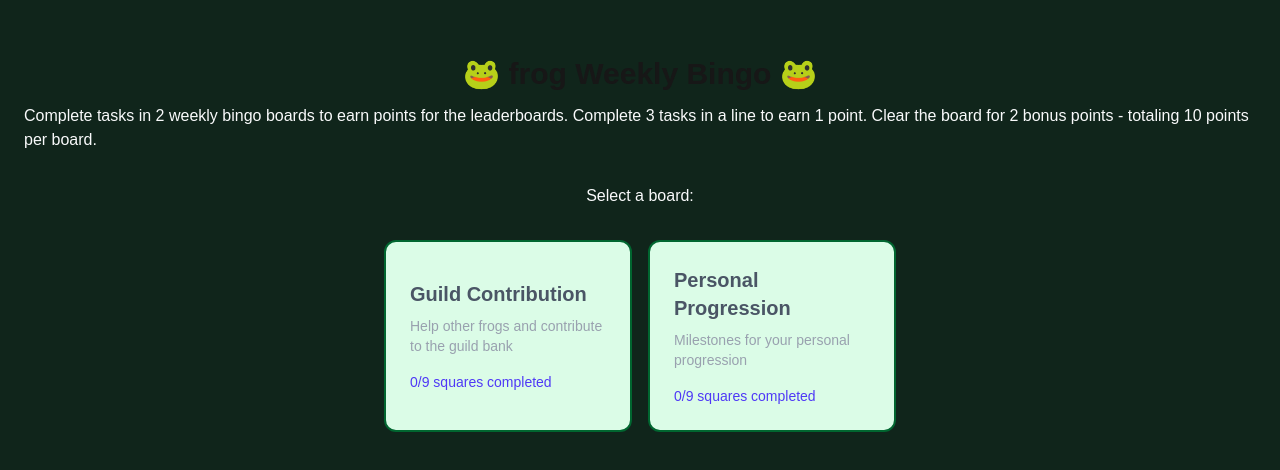
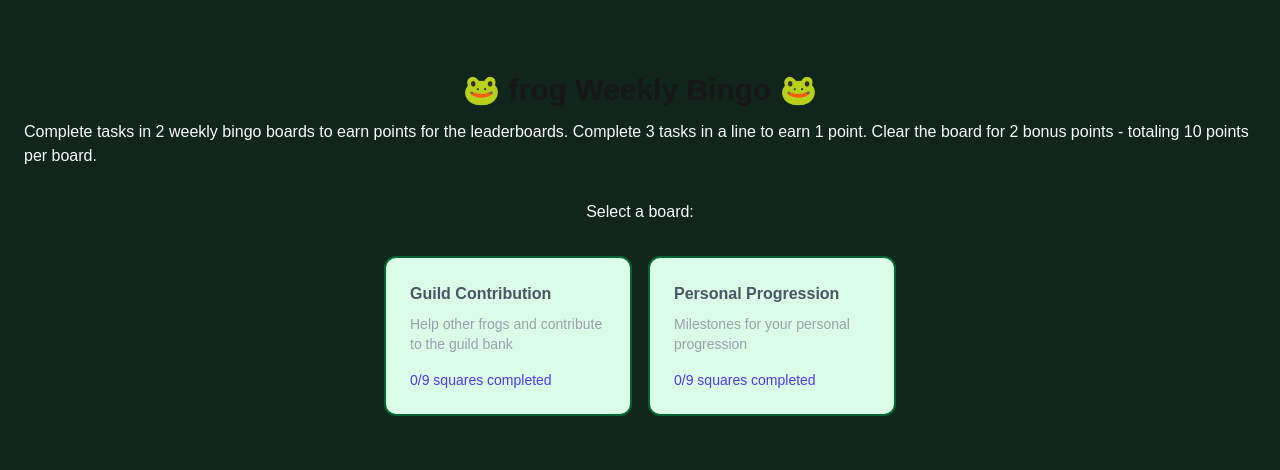
Before and after one commit to xTin0x/frogever-bingo, a Next.js app: page / in a window 1280 px wide. Shown: the part 156-626 px from the top of the page. Built offline with nearby package versions, Linux system fonts and the light colour scheme.

Commit message:
moreeee colors

```diff
--- a/components/BingoBoard.tsx
+++ b/components/BingoBoard.tsx
@@ -216,11 +216,13 @@ export default function BingoBoard() {
                 onClick={() => setSelectedBoard(id)}
                 className={`p-6 border-2 rounded-xl text-left transition-all ${
                   completed === 9
-                    ? "bg-indigo-500 border-indigo-500 hover:border-green-800"
+                    ? "bg-indigo-500 border-indigo-200 hover:border-green-800"
                     : "bg-green-100 border-green-800 hover:border-indigo-500"
                 }`}
               >
-                <h2 className="text-xl text-gray-600 font-bold mb-2">
+                <h2 className={`"text-xl font-bold mb-2 ${
+                  completed === 9 ? "text-indigo-800" : "text-gray-600"
+                }`}>
                   {boards[id].title}
                 </h2>
 
```
